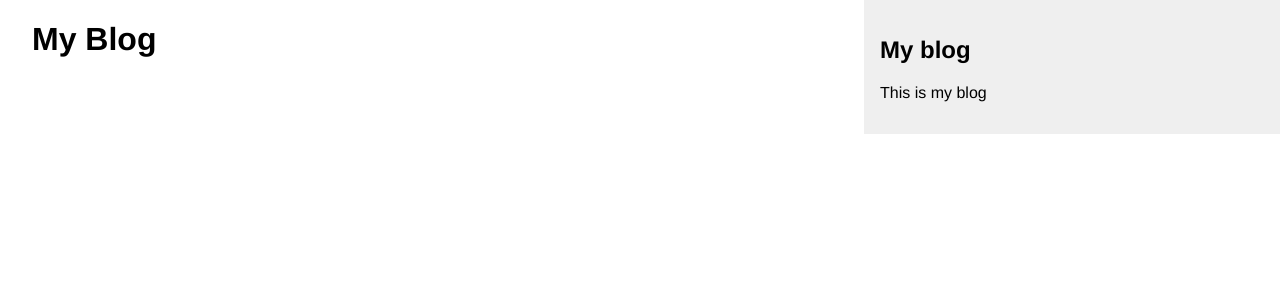
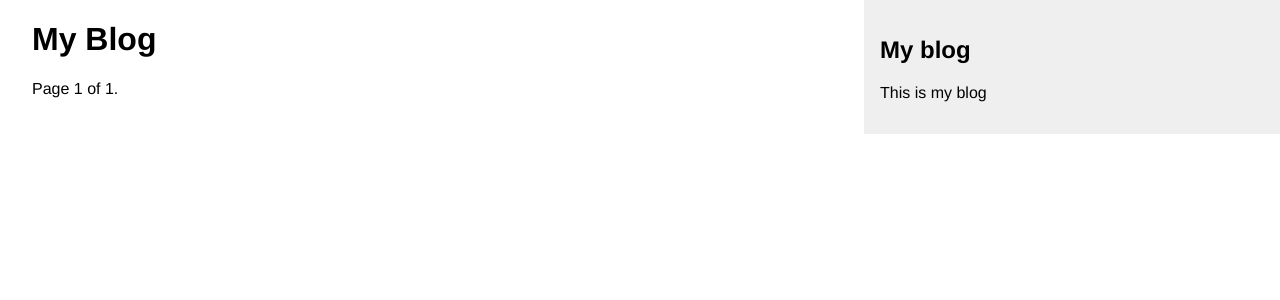
Before and after one commit to vijaygenius123/django_new_blog, a Django app: page /blog/ in a window 1280 px wide. Shown: the top 300 px of the page. Run offline with Django 3.2, Linux system fonts and the light colour scheme; data that the repository does not hold is empty.

Commit message:
Added pagination to posts list

```diff
--- a/blog/templates/blog/posts/list.html
+++ b/blog/templates/blog/posts/list.html
@@ -8,4 +8,5 @@
         </a></h2>
         {{ post.body|truncatewords:30|linebreaks }}
     {% endfor %}
+    {% include "pagination.html" with page=posts %}
 {% endblock content %}
--- /dev/null
+++ b/blog/templates/pagination.html
@@ -0,0 +1,13 @@
+<div class="pagination">
+  <span class="step-links">
+    {% if page.has_previous %}
+      <a href="?page={{ page.previous_page_number }}">Previous</a>
+    {% endif %}
+    <span class="current">
+      Page {{ page.number }} of {{ page.paginator.num_pages }}.
+    </span>
+    {% if page.has_next %}
+      <a href="?page={{ page.next_page_number }}">Next</a>
+    {% endif %}
+  </span>
+</div>
--- a/blog/views.py
+++ b/blog/views.py
@@ -1,12 +1,20 @@
 from django.shortcuts import render, get_object_or_404
 from .models import Post
-
+from django.core.paginator import Paginator, EmptyPage, PageNotAnInteger
 
 # Create your views here.
 
 def post_list(request):
-    posts = Post.published.all()
-    return render(request, 'blog/posts/list.html', {'posts': posts})
+    object_list = Post.published.all()
+    paginator = Paginator(object_list, 3)
+    page = request.GET.get('page')
+    try:
+        posts = paginator.page(page)
+    except PageNotAnInteger:
+        posts = paginator.page(1)
+    except EmptyPage:
+        posts = paginator.page(paginator.num_pages)
+    return render(request, 'blog/posts/list.html', {'posts': posts, 'page': page})
 
 
 def post_detail(request, year, month, day, post):
```
